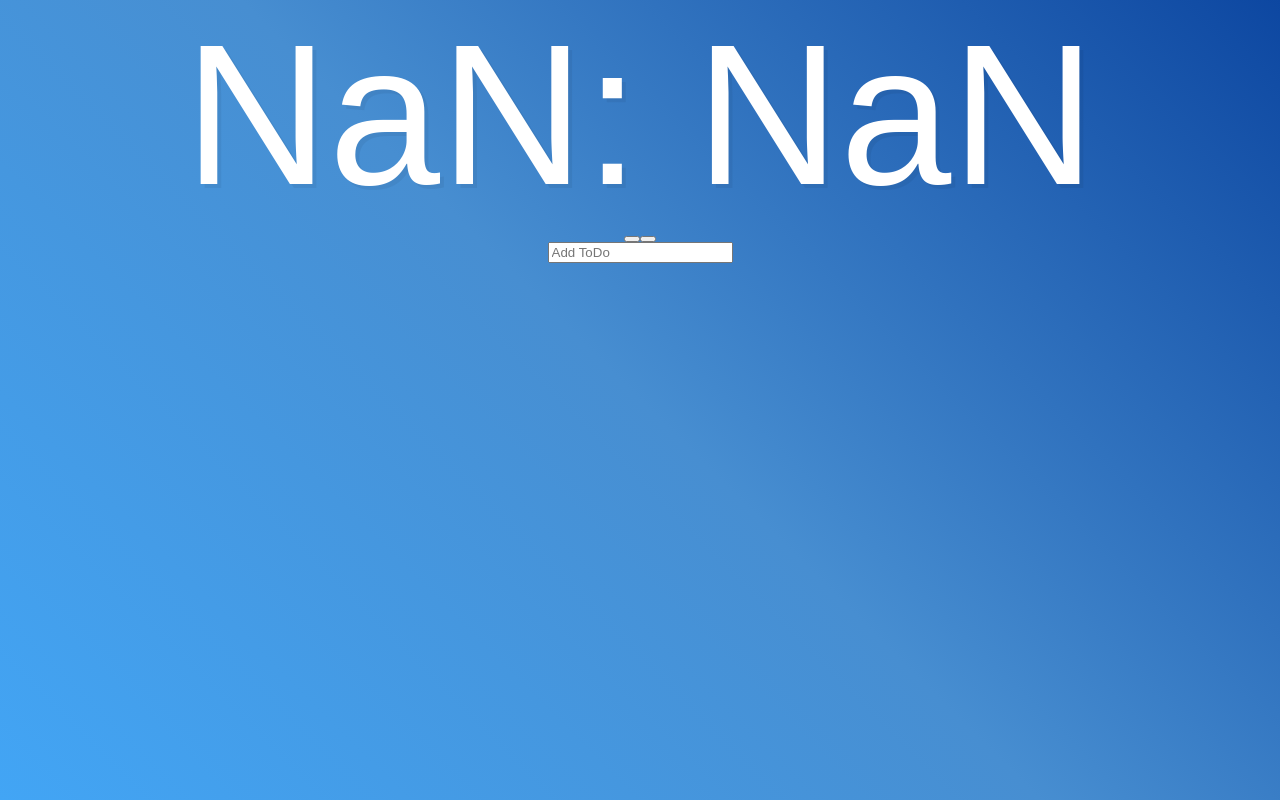
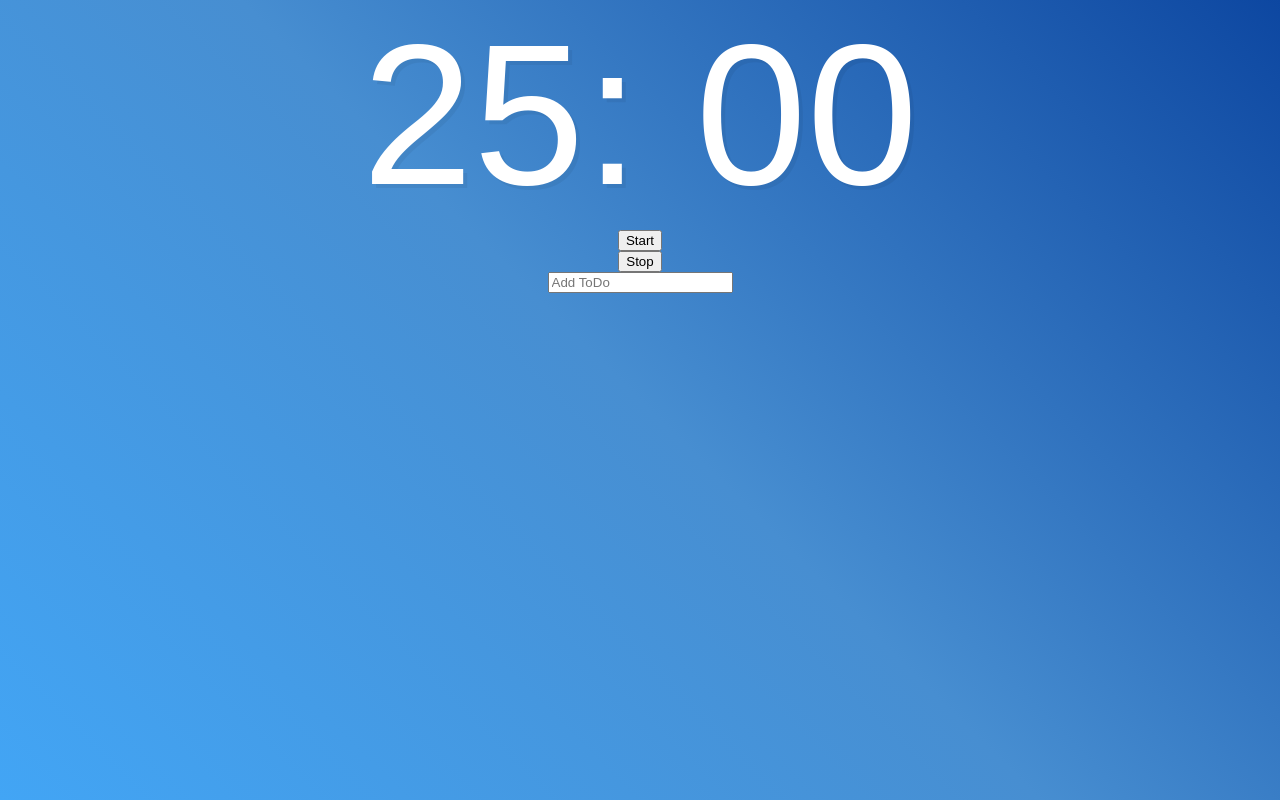
Before and after one commit to meowmanijado/pomodoro-clock, a React (Create React App) app: page / in a window 1280 px wide. Built offline with nearby package versions, Linux system fonts and the light colour scheme.

Commit message:
Fix pomodoro component

```diff
--- a/src/App.js
+++ b/src/App.js
@@ -3,7 +3,7 @@ import './App.css';
 import Pomodoro from './Pomodoro';
 import ToDo from './ToDo';
 
-const initialState = {
+let pomodoro = {
   seconds: 1500,
   countdown: 0,
   pause: false,
@@ -16,7 +16,7 @@ class App extends Component {
   constructor(props) {
     super(props);
     this.addTodo = this.addTodo.bind(this);
-    this.state = {initialState, todos: {}};
+    this.state = {pomodoro, todos: {}};
 
     this.startTimer = this.startTimer.bind(this);
     this.pauseTimer = this.pauseTimer.bind(this);
@@ -27,32 +27,59 @@ class App extends Component {
     const now = Date.now();
     const then = now + seconds * 1000;
 
-    clearInterval(this.state.countdown);
-    this.setState({pause: false, status1: 'Resume', status2: 'Pause'});
+    clearInterval(this.state.pomodoro.countdown);
 
-    this.setState({countdown: setInterval(() => {
-        const secondsLeft = this.setState({seconds: Math.round((then - Date.now()) / 1000)});
+    this.setState({
+      pomodoro: Object.assign({}, this.state.pomodoro, {
+        status1: 'Pause',
+        status2: 'Stop',
+        countdown: setInterval(() => {
+            const secondsLeft = this.setState({pomodoro: Object.assign({}, this.state.pomodoro, {
+              seconds: Math.round((then - Date.now()) / 1000),
+            })});
 
-        if (secondsLeft < 0) {
-          clearInterval(this.state.countdown);
-          return;
-        }
-      }, 1000)});
+            if (secondsLeft < 0) {
+              clearInterval(this.state.pomodoro.countdown);
+              return;
+            }
+
+        },1000)
+      })
+    });
   }
 
   startTimer() {
-    this.timer(this.state.seconds);
+
+    const pomodoro = {...this.state.pomodoro}
+
+
+
+    if(pomodoro.status1 === 'Pause') {
+      clearTimeout(this.state.pomodoro.countdown);
+      this.setState({pomodoro: Object.assign({}, this.state.pomodoro, {
+        pause: true,
+        status1: 'Resume',
+        status2: 'Done'
+      })});
+    } else {
+      this.timer(1500);
+    }
+
   }
 
   reset() {
-    this.setState(initialState);
+    this.setState({pomodoro});
   }
 
   pauseTimer() {
-    clearTimeout(this.state.countdown);
-    this.setState({pause: true, status2: 'Done', timestamp: Date.now()});
+    clearTimeout(this.state.pomodoro.countdown);
 
-    if (this.state.status2 === 'Done') this.reset();
+    this.setState({pomodoro: Object.assign({}, this.state.pomodoro, {
+      pause: true, status2: 'Done', timestamp: Date.now()
+    })});
+
+    if (this.state.pomodoro.status2 === 'Stop' || 'Dne') this.reset();
+
   }
 
   addTodo(todo) {
@@ -63,13 +90,12 @@ class App extends Component {
   }
 
   render() {
+    const seconds = this.state.pomodoro.seconds;
+    const status1 = this.state.pomodoro.status1;
+    const status2 = this.state.pomodoro.status2;
     return (
       <div className="App">
-        <Pomodoro time={this.state.seconds} />
-        <button onClick={this.startTimer}>{this.state.status1}</button>
-        <button onClick={this.pauseTimer} disabled={this.state.status1==='Start'}>
-               {this.state.status2}
-        </button>
+        <Pomodoro time={seconds} startTimer={this.startTimer} pauseTimer={this.pauseTimer} status1={status1} status2={status2} />
         <ToDo />
       </div>
     );
--- a/src/Pomodoro.js
+++ b/src/Pomodoro.js
@@ -12,9 +12,14 @@ export class Pomodoro extends React.Component {
 	}
 
 	render() {
+		const button1 = this.props.status1;
+		const button2 = this.props.status2;
+
 		return (
 			<div className="display">
 				<h1>{this.displayTime()}</h1>
+				<button onClick={this.props.startTimer}>{button1}</button>
+				<button onClick={this.props.pauseTimer}>{button2}</button>
  			</div>
 		);
 	};
```
